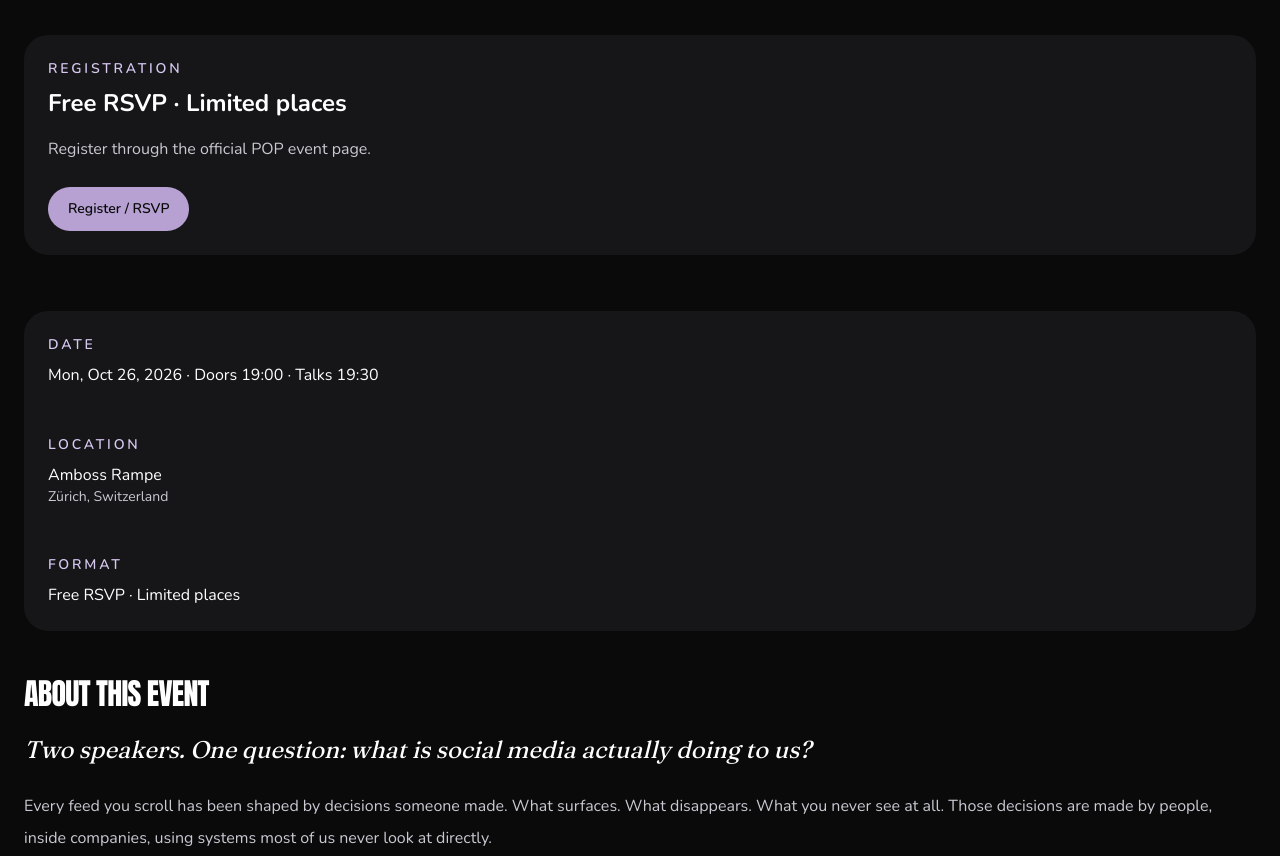
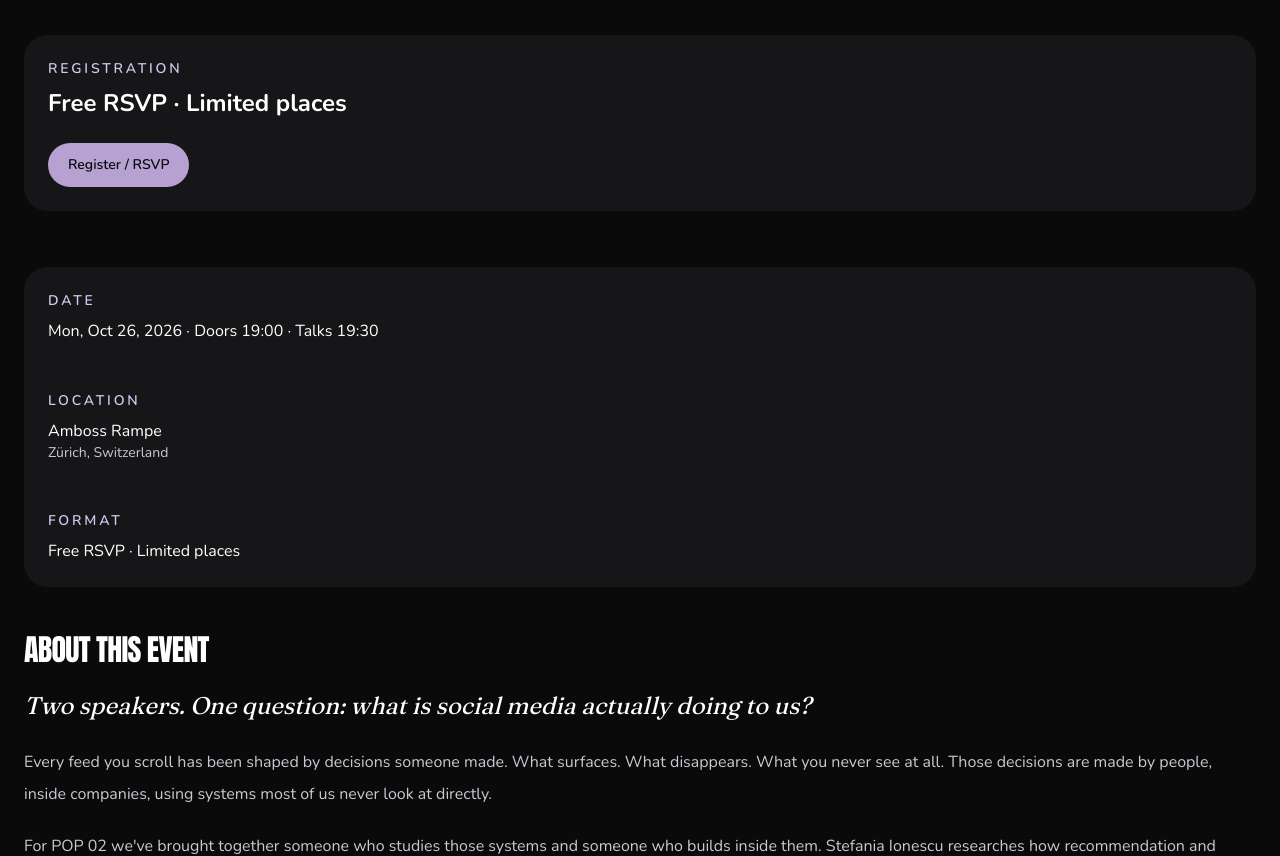
Before and after one commit to astuerch/POP_website, a Next.js app: page /en/events/social-media-how-it-changes-your-mind in a window 1280 px wide. Shown: the part 1060-1916 px from the top of the page. Built offline with nearby package versions, Linux system fonts and the light colour scheme; no server answers.

Commit message:
Update registration-widget.tsx

```diff
--- a/components/registration-widget.tsx
+++ b/components/registration-widget.tsx
@@ -64,9 +64,6 @@
             {event.priceLabel ?? t("eventDetails")}
           </h2>
         </div>
-        <p className="text-brand-mist text-base leading-7">
-          {t("registrationLiveBody")}
-        </p>
       </div>
 
       {hasEmbed ? (
```
